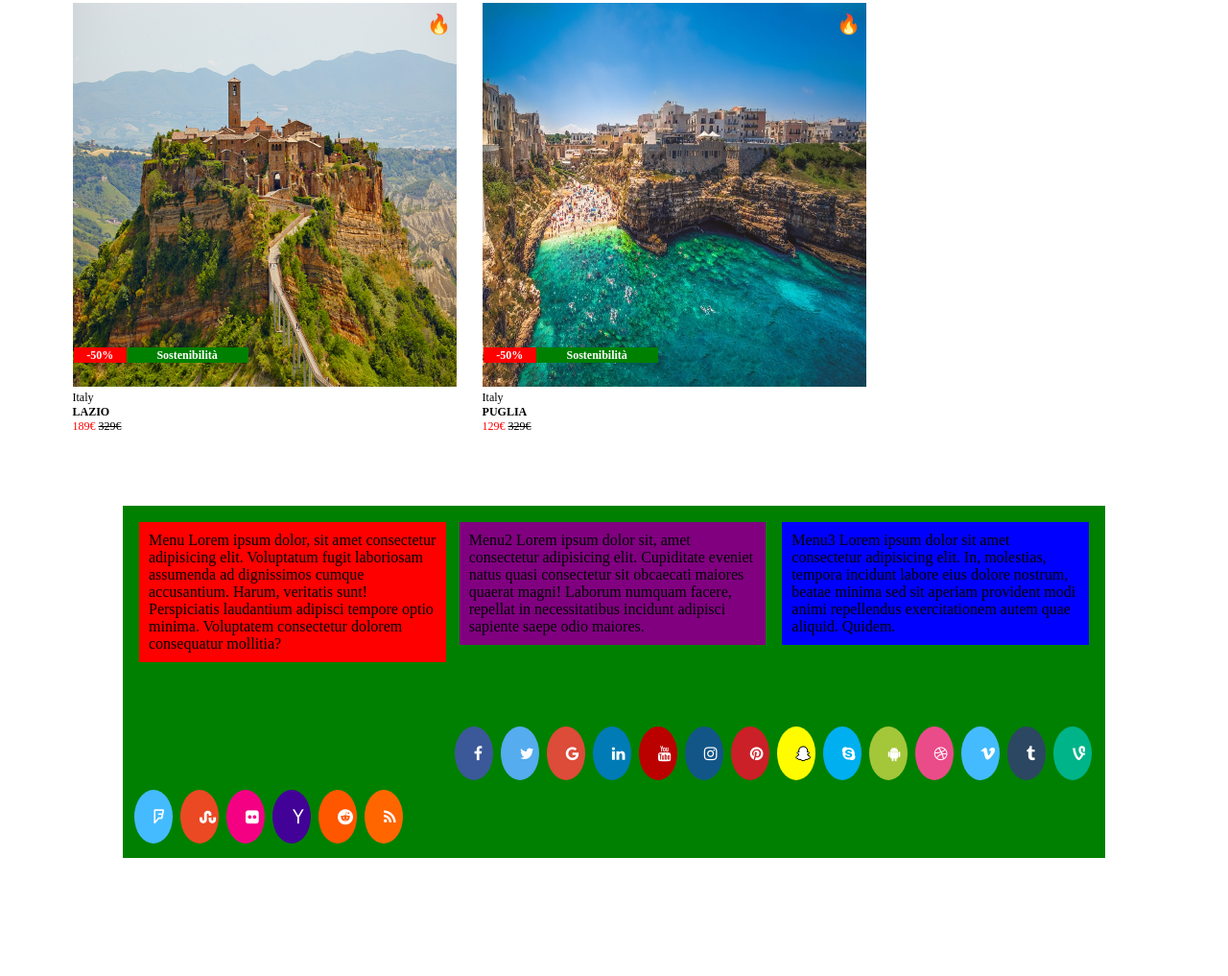
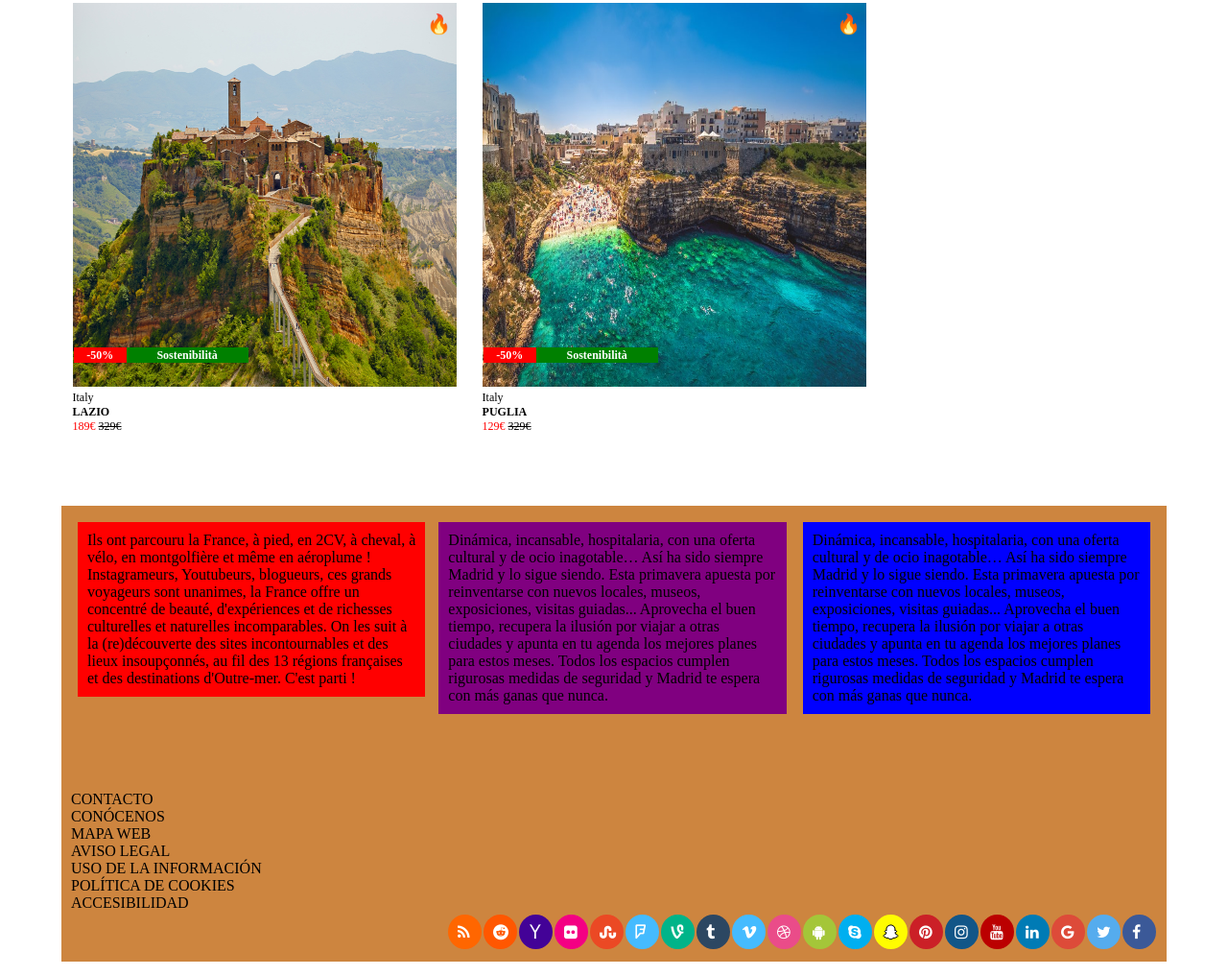
Before and after one commit to LUCACIPRANI/htmlcss-shop, a plain HTML site: page index.html in a window 1280 px wide. Shown: the part 1084-2101 px from the top of the page at 96% size. Before the commit the page ends 1993 px from the top, so only its background shows below. Drawn offline with Linux system fonts and the light colour scheme.

Commit message:
Add Social media

```diff
--- a/css/style.css
+++ b/css/style.css
@@ -2,6 +2,7 @@
     margin: 0;
     padding: 0;
     box-sizing: border-box;
+    font-family: ;
 }
 
 .Second-container {
@@ -126,8 +127,8 @@ header{
 
 
 .Second-container {
-    background-color: green;
-    width: 80%;
+    background-color: peru;
+    width: 90%;
     margin: 15px auto;
     padding: 10px;
 }
@@ -161,17 +162,17 @@ header{
 /* Social media attachments  */
 
 .fa {
-    padding: 20px;
-    width: 30px;
-    text-align: center;
+    padding: 10px;
+    width: 35px;
     vertical-align: middle;
     text-decoration: none;
-    margin: 5px 2px;
+    margin: 3px 1px;
     border-radius: 50%;
+    float: right;
   }
 
   .fa:hover {
-      opacity: 0.7;
+      opacity: 0.5;
   }
 
   .fa-facebook {
--- a/index.html
+++ b/index.html
@@ -94,9 +94,46 @@
     </div>
 
     <div class="Second-container">
-            <div class="con sidebar"><p>Menu Lorem ipsum dolor, sit amet consectetur adipisicing elit. Voluptatum fugit laboriosam assumenda ad dignissimos cumque accusantium. Harum, veritatis sunt! Perspiciatis laudantium adipisci tempore optio minima. Voluptatem consectetur dolorem consequatur mollitia?</p></div>
-            <div class="con center"><p>Menu2 Lorem ipsum dolor sit, amet consectetur adipisicing elit. Cupiditate eveniet natus quasi consectetur sit obcaecati maiores quaerat magni! Laborum numquam facere, repellat in necessitatibus incidunt adipisci sapiente saepe odio maiores.</p></div>
-            <div class="con sidebarright"><p>Menu3 Lorem ipsum dolor sit amet consectetur adipisicing elit. In, molestias, tempora incidunt labore eius dolore nostrum, beatae minima sed sit aperiam provident modi animi repellendus exercitationem autem quae aliquid. Quidem.</p></div>
+            <div class="con sidebar">
+                <p> Ils ont parcouru la France, à pied, en 2CV, à cheval, à vélo,
+                    en montgolfière et même en aéroplume ! Instagrameurs, Youtubeurs,
+                    blogueurs, ces grands voyageurs sont unanimes, la France offre
+                    un concentré de beauté, d'expériences et de richesses culturelles
+                    et naturelles incomparables. On les suit à la (re)découverte des
+                    sites incontournables et des lieux insoupçonnés, au fil des 13 régions
+                    françaises et des destinations d'Outre-mer. C'est parti !
+                </p>
+            </div>
+            <div class="con center">
+                <p> Dinámica, incansable, hospitalaria, con una oferta cultural y de
+                    ocio inagotable… Así ha sido siempre Madrid y lo sigue siendo.
+                    Esta primavera apuesta por reinventarse con nuevos locales, museos,
+                    exposiciones, visitas guiadas... Aprovecha el buen tiempo, recupera
+                    la ilusión por viajar a otras ciudades y apunta en tu agenda los
+                    mejores planes para estos meses. Todos los espacios cumplen rigurosas
+                    medidas de seguridad y Madrid te espera con más ganas que nunca.
+                </p>
+            </div>
+            <div class="con sidebarright">
+                <p> Dinámica, incansable, hospitalaria, con una oferta cultural y de
+                    ocio inagotable… Así ha sido siempre Madrid y lo sigue siendo.
+                    Esta primavera apuesta por reinventarse con nuevos locales, museos,
+                    exposiciones, visitas guiadas... Aprovecha el buen tiempo, recupera
+                    la ilusión por viajar a otras ciudades y apunta en tu agenda los
+                    mejores planes para estos meses. Todos los espacios cumplen rigurosas
+                    medidas de seguridad y Madrid te espera con más ganas que nunca.
+                </p>
+            </div>
+            <footer>
+                <div>
+                    <p>CONTACTO</p>
+                    <p>CONÓCENOS</p>
+                    <p>MAPA WEB</p>
+                    <p>AVISO LEGAL</p>
+                    <p>USO DE LA INFORMACIÓN</p>
+                    <p>POLÍTICA DE COOKIES</p>
+                    <p>ACCESIBILIDAD</p>
+                </div>
                 <div class="socialmedia">
                     <a href="#" class="fa fa-facebook"></a>
                     <a href="#" class="fa fa-twitter"></a>
@@ -119,6 +156,8 @@
                     <a href="#" class="fa fa-reddit"></a>
                     <a href="#" class="fa fa-rss"></a>
                 </div>
+            </footer>
+
     </div>
 </body>
 </html>
```
Lines whose indentation alone changed are shown as unchanged.
